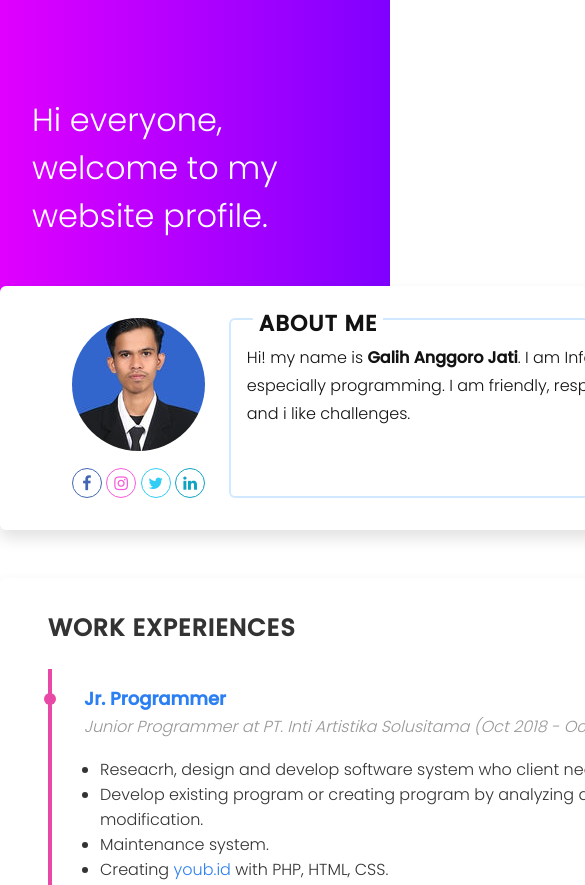
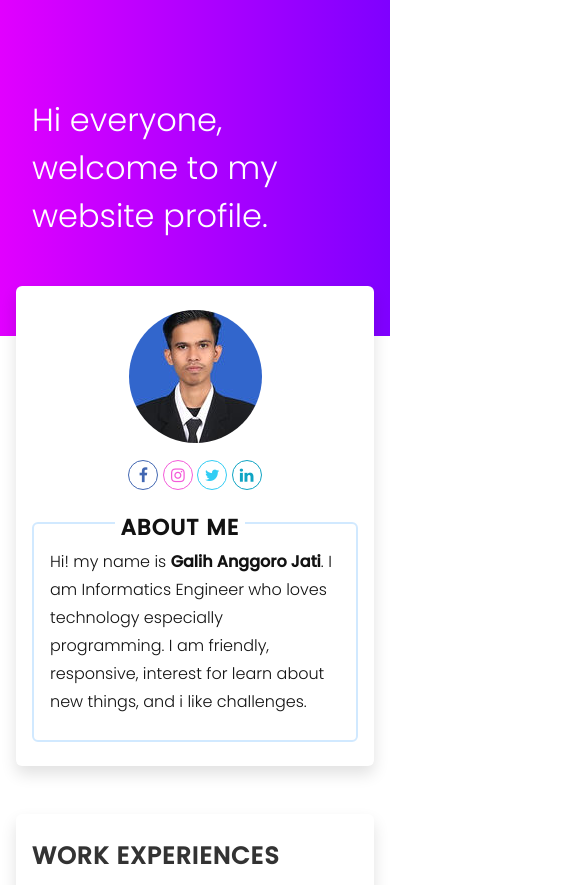
Before and after one commit to galeeh16/profile_2, a plain HTML site: page index.html in a window 390 px wide. Shown: the top 885 px of the page, 585 px wide, since content can reach past the window. Drawn offline with Linux system fonts and the light colour scheme.

Commit message:
change css

```diff
--- a/assets/css/mycss.css
+++ b/assets/css/mycss.css
@@ -207,5 +207,35 @@ a {
 }
 
 @media (max-width: 450px) {
+	.section {
+		width: calc(100% - 2em) !important;
+		max-width: calc(100% - 2em) !important;
+		margin-left: 1em !important;
+		margin-right: 1em !important;
+		padding: 1.5em 1em !important;
+	}
+	.profile {
+		display: grid;
+		grid-template-columns: 1fr;
+	}
 
+	.profile .image {
+		height: auto;
+		text-align: center;
+	}
+
+	.profile .about-me {
+		margin-top: 2em;
+		padding: 1,5em 1em;
+	}
+
+	.profile .about-me span {
+		top: -19px;
+		left: 25%;
+		font-size: 22px;
+	}
+
+	.work-section {
+		padding-left: 1em !important;
+	}
 }
```
